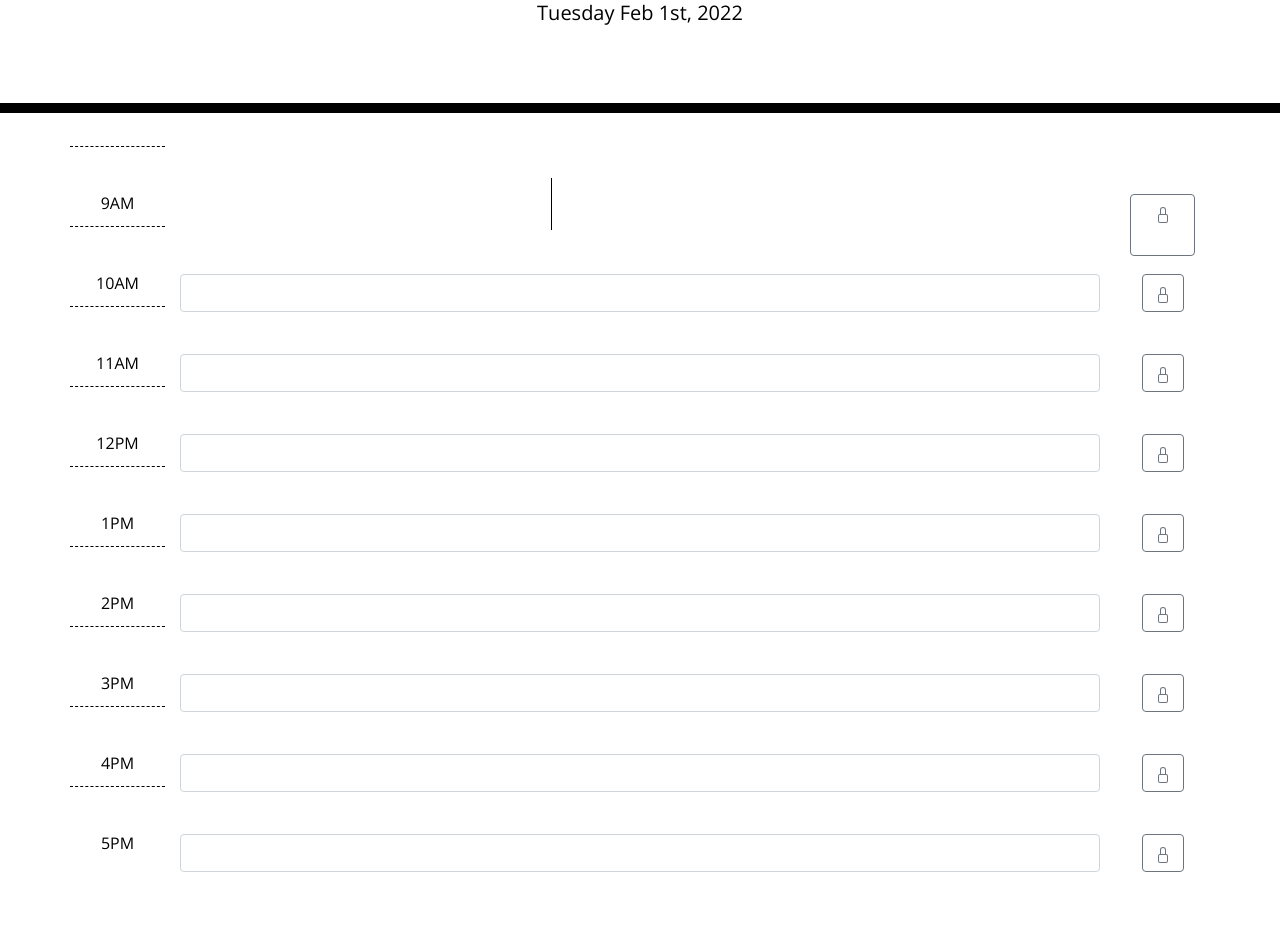
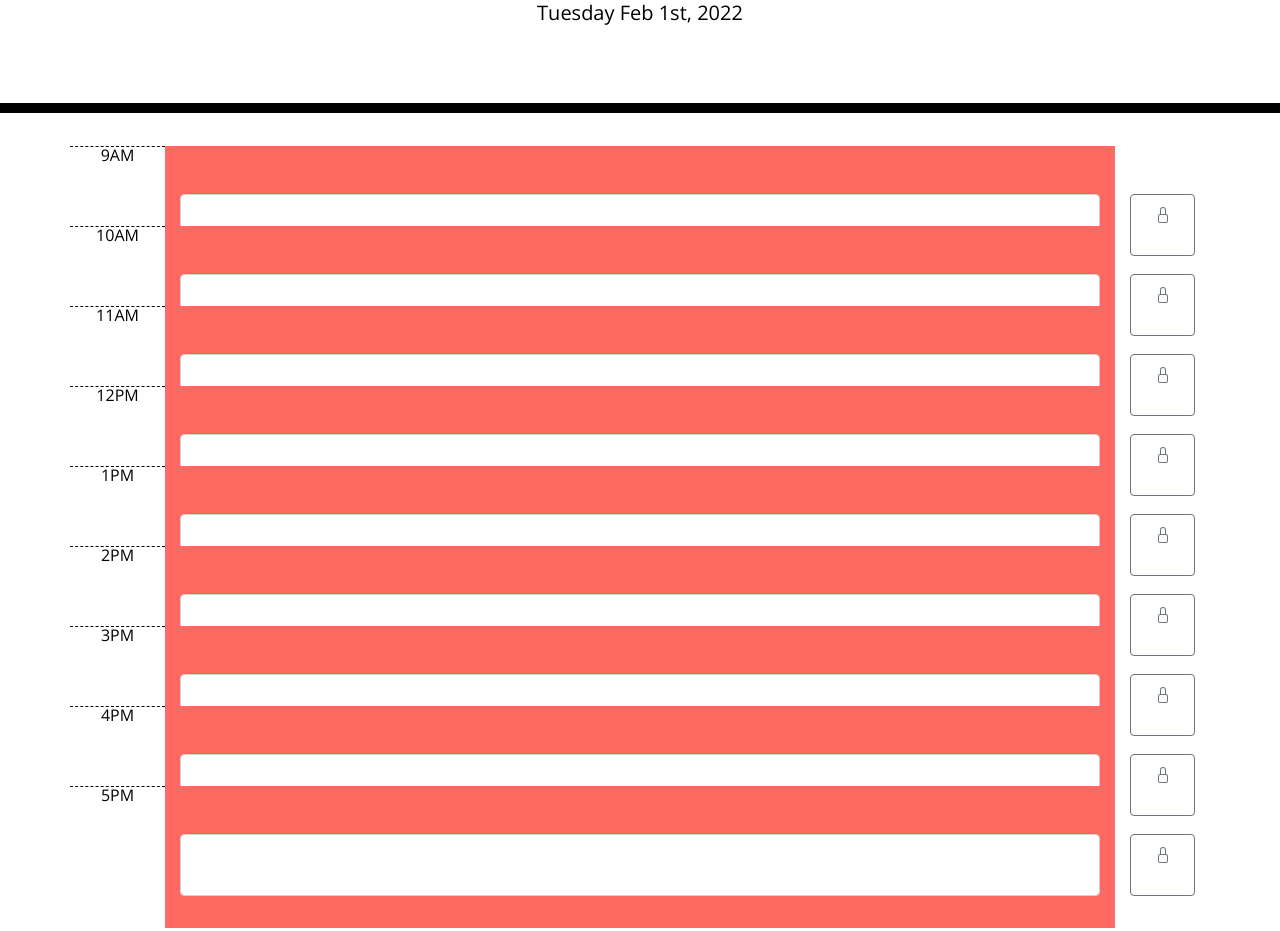
Before and after one commit to Wbgc728/Daily-Planner, a plain HTML site: page Develop/index.html in a window 1280 px wide. Shown: the part 191-1122 px from the top of the page. Drawn offline with nearby package versions, Linux system fonts and the light colour scheme.

Commit message:
Attempt to add correct highlights according to hour

```diff
--- a/Develop/index.html
+++ b/Develop/index.html
@@ -22,15 +22,14 @@
   <div class="container">
     <!-- Timeblocks go here -->
     <div class="time-block">
+
       <!-- 9am Block -->
       <div class="row">
-        <div class="col hour">
         <!--Time -->
-          9AM
-        </div>
-        <div class="col-10 description">
+        <div class="col hour"><span id="9">9AM</span></div>
+        <div class="col-10 description 9 ">
           <!--Task -->
-          <textarea></textarea>
+          <textarea class="form-control"></textarea>
         </div>
         <div class="col">
           <!--Save Button-->
@@ -45,15 +44,11 @@
 
       <!-- 10AM Block -->
       <div class="row">
-        <div class="col hour">
         <!--Time -->
-          10AM
-        </div>
-        <div class="col-10">
+        <div class="col hour"><span id="10">10AM</span></div>
+        <div class="col-10 description 10">
           <!--Task -->
-          <div class="input-group mb-3">
-            <input type="text" class="form-control">
-          </div>
+          <textarea class="form-control"></textarea>
         </div>
         <div class="col">
           <!--Save Button-->
@@ -61,21 +56,18 @@
               height="16" fill="currentColor" class="bi bi-lock" viewBox="0 0 16 16">
               <path
                 d="M8 1a2 2 0 0 1 2 2v4H6V3a2 2 0 0 1 2-2zm3 6V3a3 3 0 0 0-6 0v4a2 2 0 0 0-2 2v5a2 2 0 0 0 2 2h6a2 2 0 0 0 2-2V9a2 2 0 0 0-2-2zM5 8h6a1 1 0 0 1 1 1v5a1 1 0 0 1-1 1H5a1 1 0 0 1-1-1V9a1 1 0 0 1 1-1z" />
-            </svg></button>
+            </svg>
+          </button>
         </div>
       </div>
 
       <!-- 11AM Block -->
       <div class="row">
-        <div class="col hour">
         <!--Time -->
-          11AM
-        </div>
-        <div class="col-10">
+        <div class="col hour"><span id="11">11AM</span></div>
+        <div class="col-10 description 11">
           <!--Task -->
-          <div class="input-group mb-3">
-            <input type="text" class="form-control">
-          </div>
+          <textarea class="form-control"></textarea>
         </div>
         <div class="col">
           <!--Save Button-->
@@ -83,21 +75,18 @@
               height="16" fill="currentColor" class="bi bi-lock" viewBox="0 0 16 16">
               <path
                 d="M8 1a2 2 0 0 1 2 2v4H6V3a2 2 0 0 1 2-2zm3 6V3a3 3 0 0 0-6 0v4a2 2 0 0 0-2 2v5a2 2 0 0 0 2 2h6a2 2 0 0 0 2-2V9a2 2 0 0 0-2-2zM5 8h6a1 1 0 0 1 1 1v5a1 1 0 0 1-1 1H5a1 1 0 0 1-1-1V9a1 1 0 0 1 1-1z" />
-            </svg></button>
+            </svg>
+          </button>
         </div>
       </div>
 
       <!-- 12PM Block -->
       <div class="row">
-        <div class="col hour">
         <!--Time -->
-          12PM
-        </div>
-        <div class="col-10">
+        <div class="col hour"><span id="12">12PM</span></div>
+        <div class="col-10 description 12">
           <!--Task -->
-          <div class="input-group mb-3">
-            <input type="text" class="form-control">
-          </div>
+          <textarea class="form-control"></textarea>
         </div>
         <div class="col">
           <!--Save Button-->
@@ -105,21 +94,18 @@
               height="16" fill="currentColor" class="bi bi-lock" viewBox="0 0 16 16">
               <path
                 d="M8 1a2 2 0 0 1 2 2v4H6V3a2 2 0 0 1 2-2zm3 6V3a3 3 0 0 0-6 0v4a2 2 0 0 0-2 2v5a2 2 0 0 0 2 2h6a2 2 0 0 0 2-2V9a2 2 0 0 0-2-2zM5 8h6a1 1 0 0 1 1 1v5a1 1 0 0 1-1 1H5a1 1 0 0 1-1-1V9a1 1 0 0 1 1-1z" />
-            </svg></button>
+            </svg>
+          </button>
         </div>
       </div>
 
       <!-- 1PM Block -->
       <div class="row">
-        <div class="col hour">
         <!--Time -->
-          1PM
-        </div>
-        <div class="col-10">
+        <div class="col hour"><span id="13">1PM</span></div>
+        <div class="col-10 description 13">
           <!--Task -->
-          <div class="input-group mb-3">
-            <input type="text" class="form-control">
-          </div>
+          <textarea class="form-control"></textarea>
         </div>
         <div class="col">
           <!--Save Button-->
@@ -127,21 +113,18 @@
               height="16" fill="currentColor" class="bi bi-lock" viewBox="0 0 16 16">
               <path
                 d="M8 1a2 2 0 0 1 2 2v4H6V3a2 2 0 0 1 2-2zm3 6V3a3 3 0 0 0-6 0v4a2 2 0 0 0-2 2v5a2 2 0 0 0 2 2h6a2 2 0 0 0 2-2V9a2 2 0 0 0-2-2zM5 8h6a1 1 0 0 1 1 1v5a1 1 0 0 1-1 1H5a1 1 0 0 1-1-1V9a1 1 0 0 1 1-1z" />
-            </svg></button>
+            </svg>
+          </button>
         </div>
       </div>
 
       <!-- 2PM Block -->
       <div class="row">
-        <div class="col hour">
         <!--Time -->
-          2PM
-        </div>
-        <div class="col-10">
+        <div class="col hour"><span id="14">2PM</span></div>
+        <div class="col-10 description 14">
           <!--Task -->
-          <div class="input-group mb-3">
-            <input type="text" class="form-control">
-          </div>
+          <textarea class="form-control"></textarea>
         </div>
         <div class="col">
           <!--Save Button-->
@@ -149,21 +132,18 @@
               height="16" fill="currentColor" class="bi bi-lock" viewBox="0 0 16 16">
               <path
                 d="M8 1a2 2 0 0 1 2 2v4H6V3a2 2 0 0 1 2-2zm3 6V3a3 3 0 0 0-6 0v4a2 2 0 0 0-2 2v5a2 2 0 0 0 2 2h6a2 2 0 0 0 2-2V9a2 2 0 0 0-2-2zM5 8h6a1 1 0 0 1 1 1v5a1 1 0 0 1-1 1H5a1 1 0 0 1-1-1V9a1 1 0 0 1 1-1z" />
-            </svg></button>
+            </svg>
+          </button>
         </div>
       </div>
 
       <!-- 3PM Block -->
       <div class="row">
-        <div class="col hour">
         <!--Time -->
-          3PM
-        </div>
-        <div class="col-10">
+        <div class="col hour"><span id="15">3PM</span></div>
+        <div class="col-10 description 15">
           <!--Task -->
-          <div class="input-group mb-3">
-            <input type="text" class="form-control">
-          </div>
+          <textarea class="form-control"></textarea>
         </div>
         <div class="col">
           <!--Save Button-->
@@ -171,21 +151,18 @@
               height="16" fill="currentColor" class="bi bi-lock" viewBox="0 0 16 16">
               <path
                 d="M8 1a2 2 0 0 1 2 2v4H6V3a2 2 0 0 1 2-2zm3 6V3a3 3 0 0 0-6 0v4a2 2 0 0 0-2 2v5a2 2 0 0 0 2 2h6a2 2 0 0 0 2-2V9a2 2 0 0 0-2-2zM5 8h6a1 1 0 0 1 1 1v5a1 1 0 0 1-1 1H5a1 1 0 0 1-1-1V9a1 1 0 0 1 1-1z" />
-            </svg></button>
+            </svg>
+          </button>
         </div>
       </div>
 
       <!-- 4PM Block -->
       <div class="row">
-        <div class="col hour">
         <!--Time -->
-          4PM
-        </div>
-        <div class="col-10">
+        <div class="col hour"><span id="16">4PM</span></div>
+        <div class="col-10 description 16">
           <!--Task -->
-          <div class="input-group mb-3">
-            <input type="text" class="form-control">
-          </div>
+          <textarea class="form-control"></textarea>
         </div>
         <div class="col">
           <!--Save Button-->
@@ -193,21 +170,19 @@
               height="16" fill="currentColor" class="bi bi-lock" viewBox="0 0 16 16">
               <path
                 d="M8 1a2 2 0 0 1 2 2v4H6V3a2 2 0 0 1 2-2zm3 6V3a3 3 0 0 0-6 0v4a2 2 0 0 0-2 2v5a2 2 0 0 0 2 2h6a2 2 0 0 0 2-2V9a2 2 0 0 0-2-2zM5 8h6a1 1 0 0 1 1 1v5a1 1 0 0 1-1 1H5a1 1 0 0 1-1-1V9a1 1 0 0 1 1-1z" />
-            </svg></button>
+            </svg>
+          </button>
         </div>
       </div>
 
+
       <!-- 5PM Block -->
       <div class="row">
-        <div class="col hour">
         <!--Time -->
-          5PM
-        </div>
-        <div class="col-10">
+        <div class="col hour"><span id="17">5PM</span></div>
+        <div class="col-10 description 17">
           <!--Task -->
-          <div class="input-group mb-3">
-            <input type="text" class="form-control">
-          </div>
+          <textarea class="form-control"></textarea>
         </div>
         <div class="col">
           <!--Save Button-->
@@ -215,9 +190,11 @@
               height="16" fill="currentColor" class="bi bi-lock" viewBox="0 0 16 16">
               <path
                 d="M8 1a2 2 0 0 1 2 2v4H6V3a2 2 0 0 1 2-2zm3 6V3a3 3 0 0 0-6 0v4a2 2 0 0 0-2 2v5a2 2 0 0 0 2 2h6a2 2 0 0 0 2-2V9a2 2 0 0 0-2-2zM5 8h6a1 1 0 0 1 1 1v5a1 1 0 0 1-1 1H5a1 1 0 0 1-1-1V9a1 1 0 0 1 1-1z" />
-            </svg></button>
+            </svg>
+          </button>
         </div>
       </div>
+
     </div>
   </div>
 
--- a/Develop/script.js
+++ b/Develop/script.js
@@ -1,3 +1,26 @@
 // THEN the current day is displayed at the top of the calendar
 var currentDay = moment();
 $("#currentDay").text(currentDay.format("dddd MMM Do, YYYY"));
+
+ var currentHour = moment().format("hh");
+
+ console.log(currentHour);
+
+ var timeBlockHour = [9, 10, 11, 12, 13, 14, 15, 16, 17];
+
+for (var i=0; i<=timeBlockHour.length; i++) {
+
+    console.log(timeBlockHour[i]);
+
+ if (currentHour==timeBlockHour[i]) {
+
+ $("div.col-10" ).toggleClass("present")
+
+} else if (currentHour<timeBlockHour[i]) {
+
+$("div.col-10").toggleClass("future")
+
+} else {
+    $("div.col-10").toggleClass("past");
+}
+}
```
Lines whose indentation alone changed are shown as unchanged.
